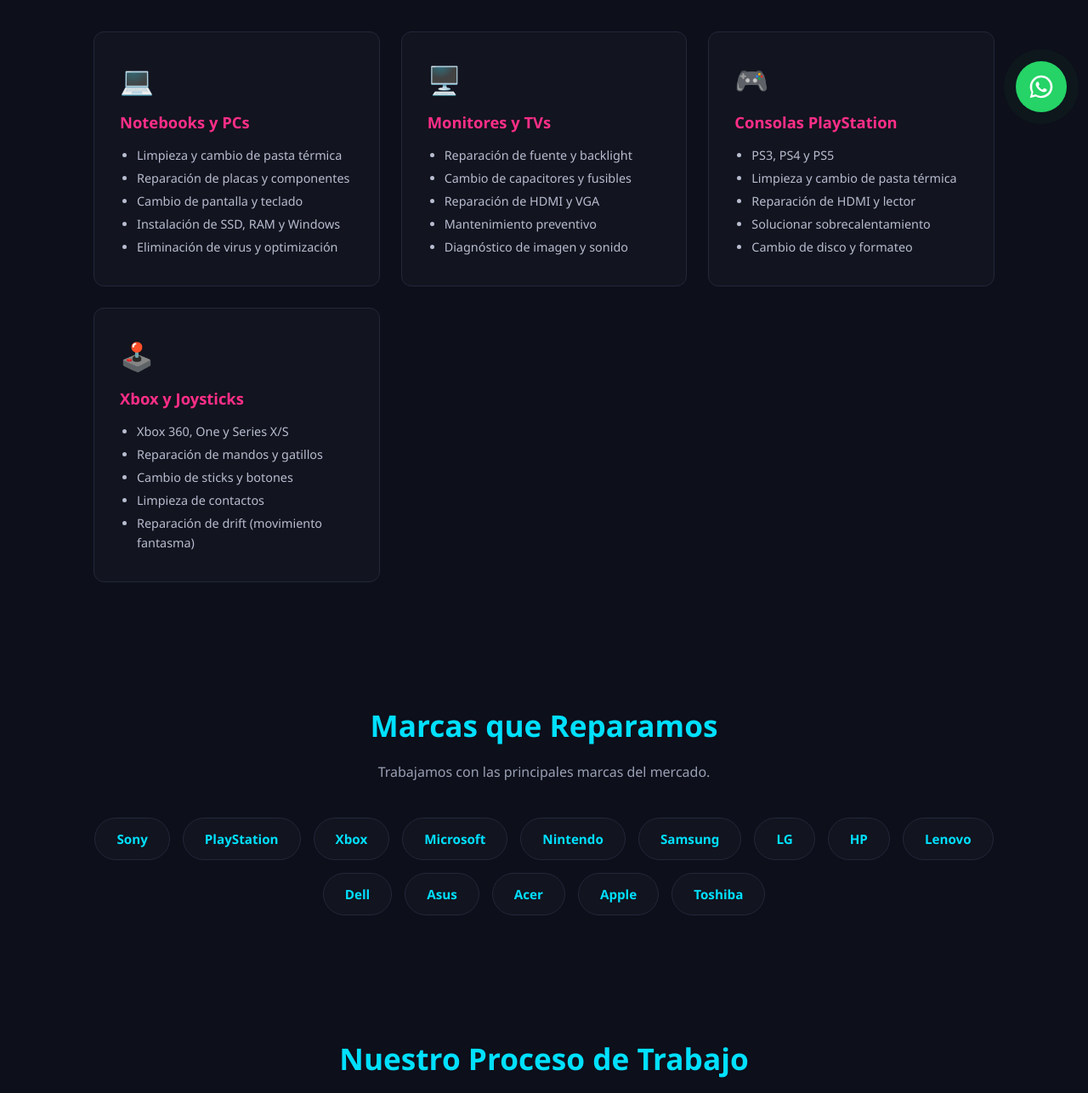
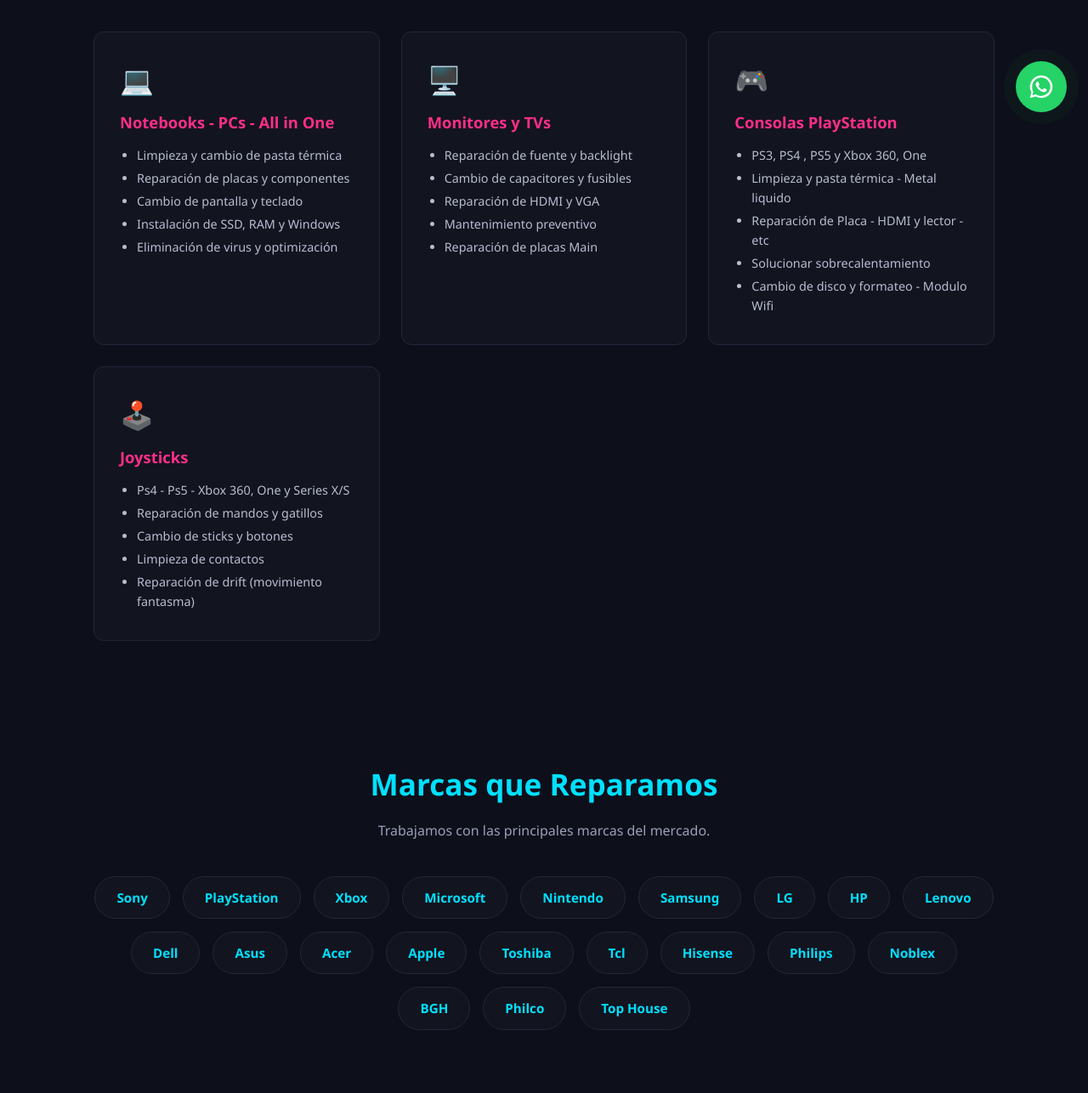
Before and after one commit to nahuelzannini/nanay.github.io, a plain HTML site: page index.html in a window 1280 px wide. Shown: the part 643-1929 px from the top of the page at 85% size. Drawn offline with Linux system fonts and the light colour scheme.

Commit message:
Revise service details and add new brands
Updated service offerings and added new brands.

```diff
--- a/index.html
+++ b/index.html
@@ -356,7 +356,7 @@
     <div class="cards">
       <div class="card">
         <span class="icon">💻</span>
-        <h3>Notebooks y PCs</h3>
+        <h3>Notebooks - PCs - All in One</h3>
         <ul>
           <li>Limpieza y cambio de pasta térmica</li>
           <li>Reparación de placas y componentes</li>
@@ -373,25 +373,25 @@
           <li>Cambio de capacitores y fusibles</li>
           <li>Reparación de HDMI y VGA</li>
           <li>Mantenimiento preventivo</li>
-          <li>Diagnóstico de imagen y sonido</li>
+          <li>Reparación de placas Main</li>
         </ul>
       </div>
       <div class="card">
         <span class="icon">🎮</span>
         <h3>Consolas PlayStation</h3>
         <ul>
-          <li>PS3, PS4 y PS5</li>
-          <li>Limpieza y cambio de pasta térmica</li>
-          <li>Reparación de HDMI y lector</li>
+          <li>PS3, PS4 , PS5 y Xbox 360, One</li>
+          <li>Limpieza y pasta térmica - Metal liquido</li>
+          <li>Reparación de Placa - HDMI y lector - etc</li>
           <li>Solucionar sobrecalentamiento</li>
-          <li>Cambio de disco y formateo</li>
+          <li>Cambio de disco y formateo - Modulo Wifi</li>
         </ul>
       </div>
       <div class="card">
         <span class="icon">🕹️</span>
-        <h3>Xbox y Joysticks</h3>
+        <h3>Joysticks</h3>
         <ul>
-          <li>Xbox 360, One y Series X/S</li>
+          <li>Ps4 - Ps5 - Xbox 360, One y Series X/S</li>
           <li>Reparación de mandos y gatillos</li>
           <li>Cambio de sticks y botones</li>
           <li>Limpieza de contactos</li>
@@ -419,6 +419,13 @@
       <div class="marca">Acer</div>
       <div class="marca">Apple</div>
       <div class="marca">Toshiba</div>
+      <div class="marca">Tcl</div>
+      <div class="marca">Hisense</div>
+      <div class="marca">Philips</div>
+      <div class="marca">Noblex</div>
+      <div class="marca">BGH</div>
+      <div class="marca">Philco</div>
+      <div class="marca">Top House</div>
     </div>
   </section>
 
@@ -453,7 +460,7 @@
     <h2>Sobre Nosotros</h2>
     <div class="about">
       <div>
-        <p>En <strong>NANAY COMPUTACION Y CONSOLAS</strong> somos especialistas en reparación y mantenimiento de equipos informáticos y consolas de videojuegos. Nuestro compromiso es devolverle la vida a tu equipo con un servicio honesto y profesional.</p>
+        <p>En <strong>NANAY COMPUTACION Y CONSOLAS</strong> somos especialistas en reparación y mantenimiento de equipos informáticos y consolas de videojuegos y televisores. Nuestro compromiso es devolverle la vida a tu equipo con un servicio honesto y profesional.</p>
         <p>Trabajamos con notebooks, PCs, monitores, TVs, PlayStation (PS3, PS4, PS5), Xbox y joysticks, utilizando repuestos de calidad y garantizando cada reparación.</p>
       </div>
       <div class="highlight">
```
